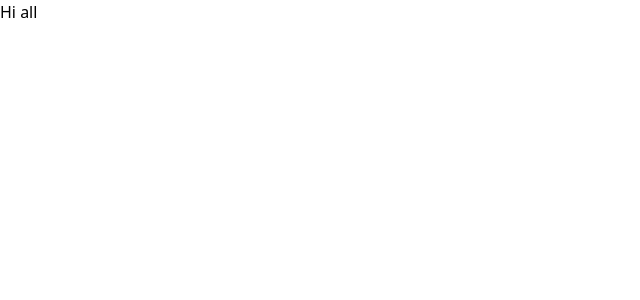
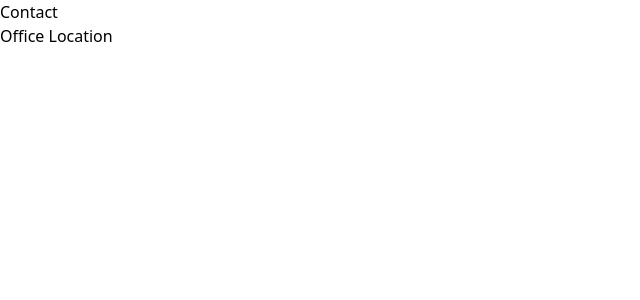
Before and after one commit to BackendExpert/contact-nifs, a React (Vite) app: page / in a window 1280 px wide. Shown: the top 300 px of the page, without its empty margins (0-640 px from the left). Built offline with nearby package versions, Linux system fonts and the light colour scheme.

Commit message:
Update
Co-Authored-By: JehanKandy  <jehankandy@gmail.com>

```diff
--- a/src/contact/Contact.tsx
+++ b/src/contact/Contact.tsx
@@ -2,7 +2,11 @@
 const Contact = () => {
   return (
     <div className="container mx-auto px-10">
-      Hi all
+      <h1 className="">Contact</h1>
+      <p className="">Office Location</p>
+      <div className="md:grid grid-cols-3 gap-4">
+
+      </div>
     </div>
   )
 }
```
